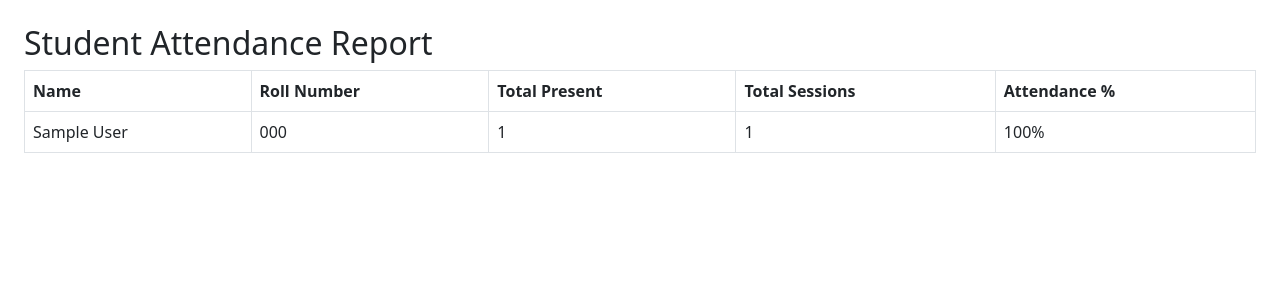
After one commit to yashsb-07/Smart-Attendance-System, a Flask app: page /attendance_report in a window 1280 px wide. The commit adds this page. Shown: the top 300 px of the page. Run offline with Flask 3, Linux system fonts and the light colour scheme; tables that the repository leaves empty hold one stand-in row (values such as "Sample post").

Commit message:
Added student attendance percentage report feature

```diff
--- a/routes/attendance_routes.py
+++ b/routes/attendance_routes.py
@@ -99,3 +99,38 @@ def export_excel():
     conn.close()
 
     return send_file(file_path, as_attachment=True)
+
+@attendance_bp.route("/attendance_report")
+def attendance_report():
+
+    conn = get_db_connection()
+    cursor = conn.cursor(dictionary=True)
+
+    query = """
+        SELECT
+            students.name,
+            students.roll_number,
+            COUNT(attendance.id) as total_present,
+            (
+                SELECT COUNT(DISTINCT date, session)
+                FROM attendance
+            ) as total_sessions
+        FROM students
+        LEFT JOIN attendance ON students.id = attendance.student_id
+        GROUP BY students.id
+    """
+
+    cursor.execute(query)
+    data = cursor.fetchall()
+
+    # Calculate percentage
+    for row in data:
+        if row["total_sessions"] == 0:
+            row["percentage"] = 0
+        else:
+            row["percentage"] = int((row["total_present"] / row["total_sessions"]) * 100)
+
+    cursor.close()
+    conn.close()
+
+    return render_template("attendance_report.html", report=data)
--- /dev/null
+++ b/templates/attendance_report.html
@@ -0,0 +1,34 @@
+<!DOCTYPE html>
+<html>
+<head>
+    <title>Attendance Report</title>
+
+    <link href="https://cdn.jsdelivr.net/npm/bootstrap@5.3.0/dist/css/bootstrap.min.css" rel="stylesheet">
+</head>
+
+<body class="p-4">
+
+<h2>Student Attendance Report</h2>
+
+<table class="table table-bordered">
+    <tr>
+        <th>Name</th>
+        <th>Roll Number</th>
+        <th>Total Present</th>
+        <th>Total Sessions</th>
+        <th>Attendance %</th>
+    </tr>
+
+    {% for row in report %}
+    <tr>
+        <td>{{ row.name }}</td>
+        <td>{{ row.roll_number }}</td>
+        <td>{{ row.total_present }}</td>
+        <td>{{ row.total_sessions }}</td>
+        <td>{{ row.percentage }}%</td>
+    </tr>
+    {% endfor %}
+</table>
+
+</body>
+</html>
--- a/templates/dashboard.html
+++ b/templates/dashboard.html
@@ -44,6 +44,7 @@
     <a href="/dashboard">Dashboard</a>
     <a href="/register_student">Register Student</a>
     <a href="/mark_attendance">Mark Attendance</a>
+    <a href="/attendance_report">Attendance Report</a>
     <a href="/logout">Logout</a>
 </div>
 
```
